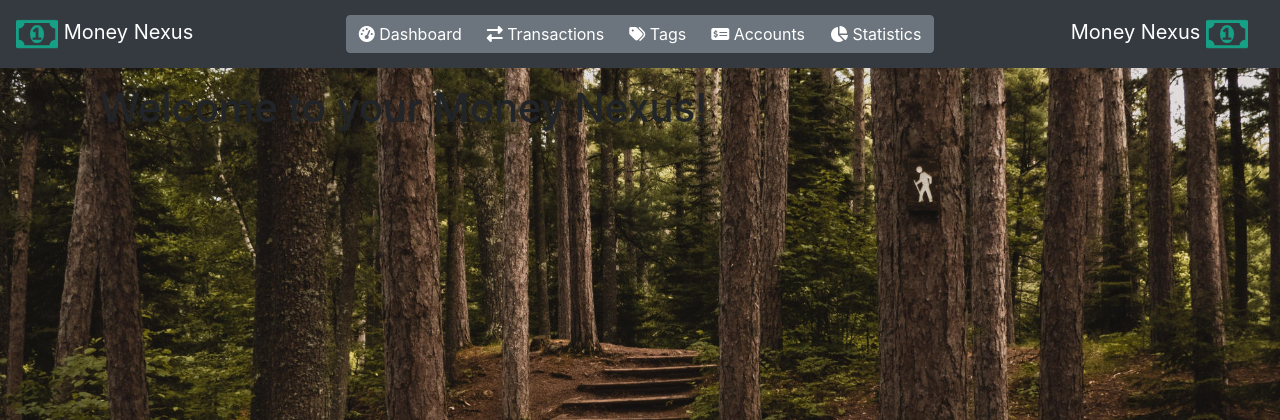
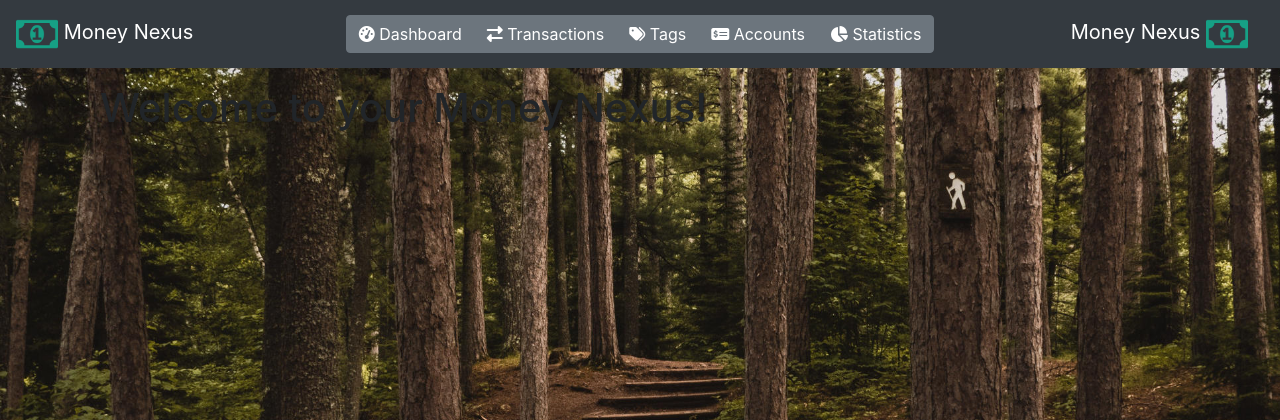
Before and after one commit to bitstorm-tech/money-nexus-django, a Django app: page / in a window 1280 px wide. Shown: the top 420 px of the page. Run offline with Django 3.2, Linux system fonts and the light colour scheme; some libraries are stand-ins or nearby versions.

Commit message:
Change background sizing

```diff
--- a/money_nexus/templates/money_nexus/base.html
+++ b/money_nexus/templates/money_nexus/base.html
@@ -24,7 +24,7 @@
         background-image: url("{% static 'images/background.jpg' %}");
         background-repeat: no-repeat;
         background-attachment: fixed;
-        background-size: 100% auto;
+        background-size: cover;
     }
 </style>
 
```
